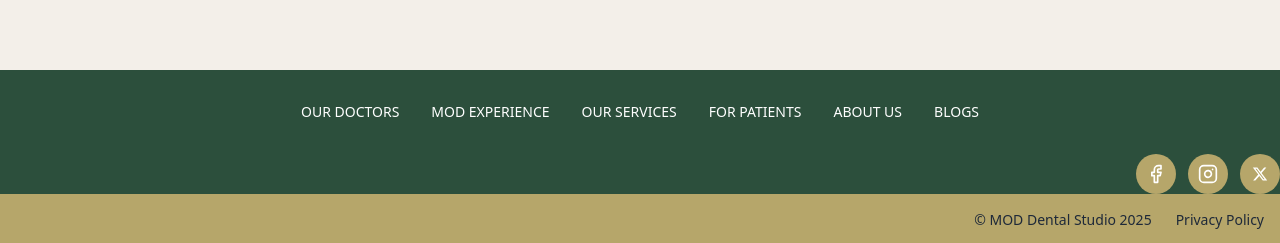
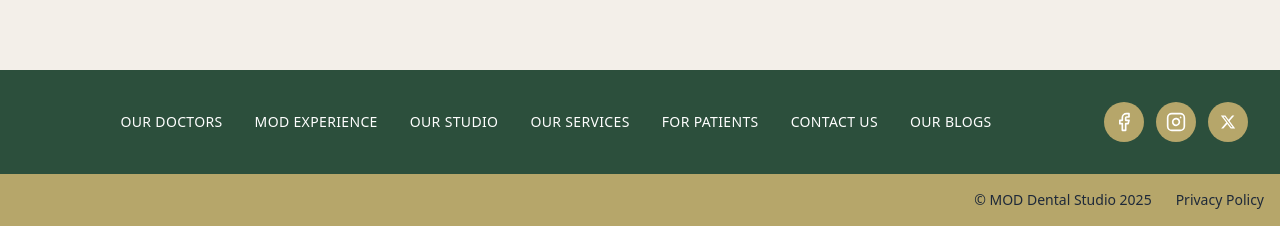
Before and after one commit to DEEPESH-845/mod-dental, a Next.js app: page /services in a window 1280 px wide. Shown: the part 9479-9722 px from the top of the page. Built offline with nearby package versions, Linux system fonts and the light colour scheme.

Commit message:
fix: Update footer component with new links and styles

```diff
--- a/src/app/components/home/Footer.tsx
+++ b/src/app/components/home/Footer.tsx
@@ -1,20 +1,33 @@
-import Link from "next/link";
-import { Facebook, Instagram } from "lucide-react";
-import { NAV_LINKS } from "@/config/navbar";
+import Link from 'next/link'
+import { Facebook, Instagram } from 'lucide-react'
+
+const navLinks = [
+  { name: 'OUR DOCTORS', href: '/bio/doctors/dr-arora' },
+  { name: 'MOD EXPERIENCE', href: '/experience' },
+  { name: 'OUR STUDIO', href: '/studio' },
+  { name: 'OUR SERVICES', href: '/services' },
+  { name: 'FOR PATIENTS', href: '/patients' },
+  { name: 'CONTACT US', href: '/contact' },
+  { name: 'OUR BLOGS', href: '/blogs' }
+]
 
 export default function Footer() {
   return (
-    <footer className="bg-dental-green">
+    <footer className="w-full relative">
+      {/* Main Footer Section */}
+      <div className="bg-[#2C4F3C] py-6 lg:py-8">
+        <div className="container mx-auto px-4 sm:px-6 lg:px-8">
+          <div className="flex flex-col lg:flex-row lg:items-center lg:justify-between gap-6">
             {/* Navigation Links */}
-      <div className="container-custom py-8">
-        <nav className="flex flex-wrap justify-center gap-6 lg:gap-8">
-          {NAV_LINKS.map((link) => (
+            <div className="flex-1 flex justify-center lg:justify-center">
+              <nav className="flex flex-wrap justify-center lg:justify-start gap-4 sm:gap-6 lg:gap-8">
+                {navLinks.map((link) => (
                   <Link
-              key={link.label}
-              href={`#${link.label.toLowerCase().replace(/\s+/g, "-")}`}
-              className="text-white hover:text-dental-gold transition-colors duration-200 text-sm font-medium"
+                    key={link.name}
+                    href={link.href}
+                    className="text-white text-xs sm:text-sm font-[400] tracking-wide hover:text-white/80 transition-colors duration-200"
                   >
-              {link.label}
+                    {link.name}
                   </Link>
                 ))}
               </nav>
@@ -47,9 +60,12 @@ export default function Footer() {
                   viewBox="0 0 24 24"
                   aria-hidden="true"
                 >
-            <path d="M18.244 2.25h3.308l-7.227 8.26 8.502 11.24H16.17l-5.214-6.817L4.99 21.75H1.68l7.73-8.835L1.254 2.25H8.08l4.713 6.231zm-1.161 17.52h1.833L7.084 4.126H5.117z" />
+                  <path d="M18.244 2.25h3.308l-7.227 8.26 8.502 11.24H16.17l-5.214-6.817L4.99 21.75H1.68l7.73-8.835L1.254 2.25H8.08l4.713 6.231zm-1.161 17.52h1.833L7.084 4.126H5.117z"/>
                 </svg>
               </a>
+            </div>
+          </div>
+        </div>
       </div>
 
       {/* Bottom Bar */}
@@ -65,5 +81,5 @@ export default function Footer() {
         </div>
       </div>
     </footer>
-  );
+  )
 }
```
Lines whose indentation alone changed are shown as unchanged.
